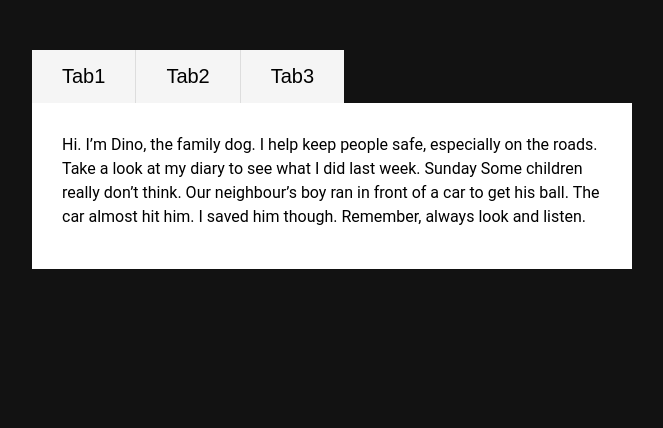
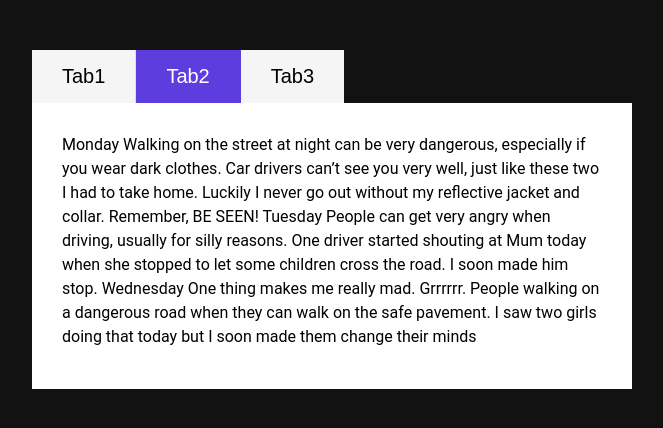
Before and after one commit to Ashymaliev/TabJs, a plain HTML site: page index.html in a window 1280 px wide. Shown: the whole page, without its empty margins (308-971 px from the left). Drawn offline with Linux system fonts and the light colour scheme.

Commit message:
done! with tabs

```diff
--- a/app.js
+++ b/app.js
@@ -0,0 +1,29 @@
+const tabsBtn   = document.querySelectorAll(".tabs__nav-btn");
+const tabsItems = document.querySelectorAll(".tabs__item");
+
+tabsBtn.forEach(onTabClick);
+
+function onTabClick(item) {
+    item.addEventListener("click", function(){
+        let currentBtn = item;
+        let tabId = currentBtn.getAttribute("data-tab");
+        let currentTab = document.querySelector(tabId);
+
+        if( ! currentBtn.classList.contains('active') ) {
+         tabsBtn.forEach(function(item) {
+             item.classList.remove('active');
+         });
+
+         tabsItems.forEach(function(item){
+          item.classList.remove('active');
+      });
+
+         currentBtn.classList.add('active');
+         currentTab.classList.add('active');
+
+        }
+
+    });
+}
+
+document.querySelector('.tabs__nav-btn:nth-child(2)').click();
--- a/index.html
+++ b/index.html
@@ -5,29 +5,26 @@
     <link rel="stylesheet" href="style.css">
     <meta http-equiv="X-UA-Compatible" content="IE=edge">
     <meta name="viewport" content="width=device-width, initial-scale=1.0">
-    <title>Learn JavaScript</title>
+    <title>Learn Tabs JavaScript</title>
 </head>
 <body>
     <div class="tabs">
         <div class="tabs__nav">
-            <button class="tabs__nav-btn">Tab1</button>
-            <button class="tabs__nav-btn">Tab2</button>
-            <button class="tabs__nav-btn">Tab3</button>
+            <button class="tabs__nav-btn" type="button" data-tab="#tab_1">Tab1</button>
+            <button class="tabs__nav-btn" type="button" data-tab="#tab_2">Tab2</button>
+            <button class="tabs__nav-btn" type="button" data-tab="#tab_3">Tab3</button>
         </div>
         <div class="tabs__content">
-            <div class="tabs__item  active">
-                <p>
-                    Hi. I’m Dino, the family dog. I help keep people safe,
+            <div class="tabs__item" id="tab_1">
+                    <p> Hi. I’m Dino, the family dog. I help keep people safe,
                     especially on the roads.
                     Take a look at my diary to see what I did last week.
                     Sunday
                     Some children really don’t think. Our neighbour’s boy ran in front of a car to get his ball.
-                    The car almost hit him. I saved him though. Remember, always look and listen.
-
-                </p>
+                    The car almost hit him. I saved him though. Remember, always look and listen.</p>
             </div>
 
-            <div class="tabs__item">
+            <div class="tabs__item" id="tab_2">
                 <p>Monday
                     Walking on the street at night can be very dangerous,
                     especially if you wear dark clothes. Car drivers can’t see you very well,
@@ -43,7 +40,7 @@
 
             </div>
 
-            <div class="tabs__item">
+            <div class="tabs__item" id="tab_3">
                 <p>Thursday
                     Seat belts can save your life! I make sure everyone in our car wears their seat belt.
                     If they forget, I soon remind them. Even I’ve got one.
@@ -58,8 +55,6 @@
             </div>
         </div>
     </div>
-
-
     <script src="app.js"></script>
 </body>
 </html>
```
